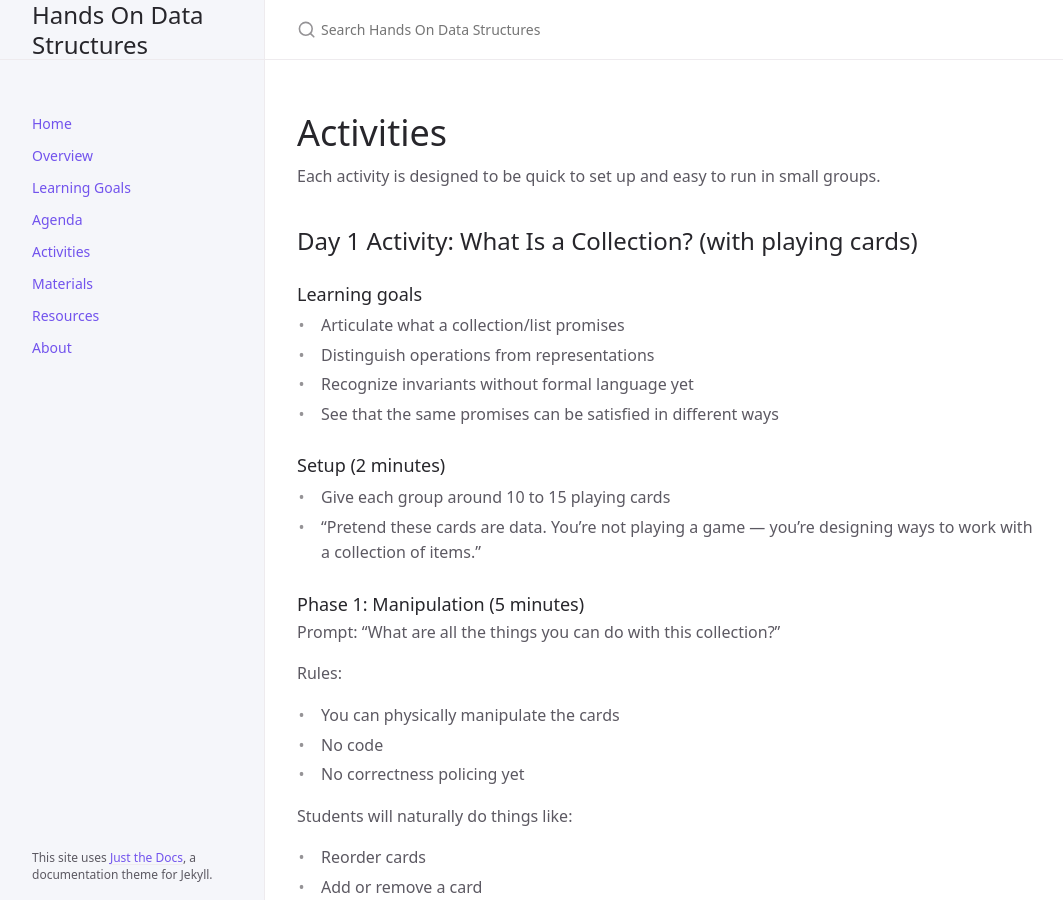
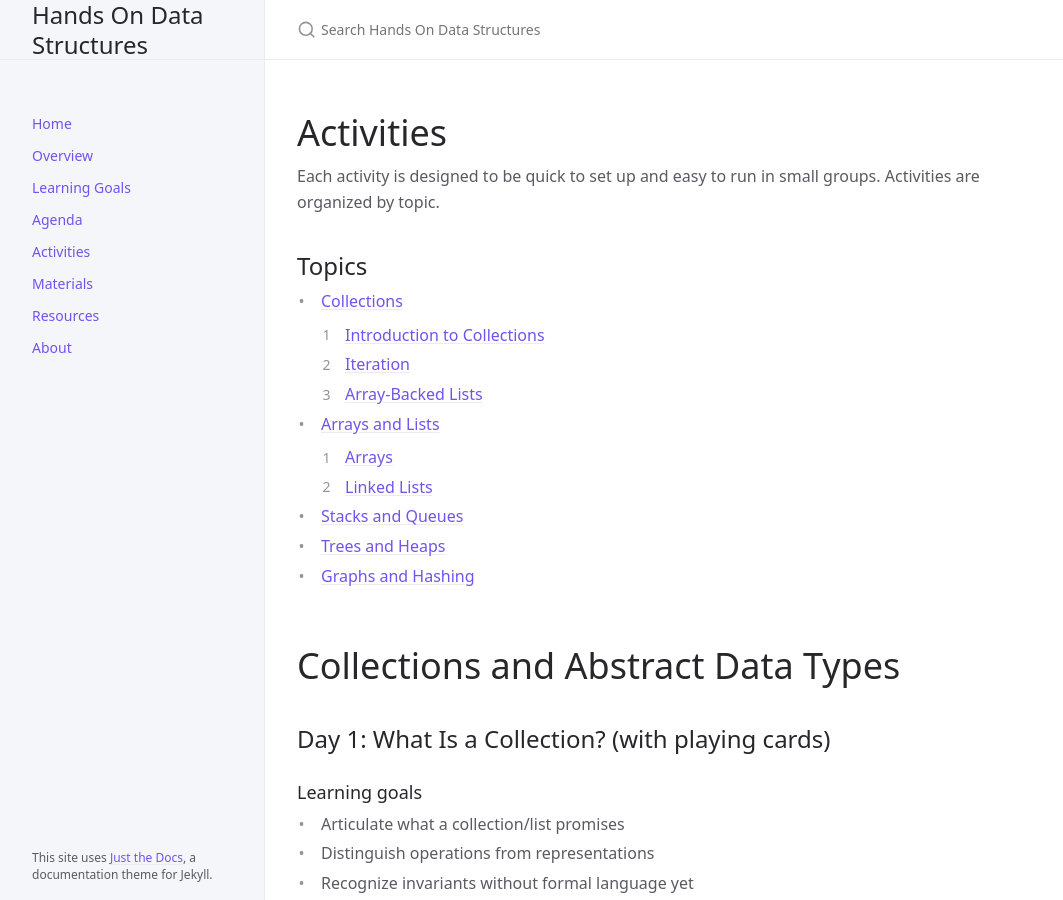
Before and after one commit to handsondatastructures/handsondatastructures.github.io, a Jekyll site: the page built from docs/activities.md, in a window 1280 px wide and 900 px high. Shown: the whole window, without its empty margins (107-1170 px from the left). Built offline with Jekyll 4.4.1, drawn with Linux system fonts in a browser that asks for light colours; cached includes are drawn as plain includes; some of the changed text lies outside the part shown.

Commit message:
Edit activity organization and add table of contents

```diff
--- a/docs/activities.md
+++ b/docs/activities.md
@@ -3,11 +3,26 @@ title: Activities
 nav_order: 5
 ---
 
-# Activities
+# <a name="activities"></a> Activities
 
-Each activity is designed to be quick to set up and easy to run in small groups.
+Each activity is designed to be quick to set up and easy to run in small groups. Activities are organized by topic.
 
-## Day 1 Activity: What Is a Collection? (with playing cards)
+## Topics
+
+- [Collections](#collections-and-abstract-data-types)
+  1. [Introduction to Collections](#day-1-what-is-a-collection-with-playing-cards)
+  2. [Iteration](#day-2-iteration-sharing-and-copy-depth-magnets)
+  3. [Array-Backed Lists](#day-3-name-placards-as-array-backed-lists)
+- [Arrays and Lists](#arrays-dynamic-arrays-and-linked-lists)
+  1. [Arrays](#arrays)
+  2. [Linked Lists](#linked-lists)
+- [Stacks and Queues](#stacks-and-queues)
+- [Trees and Heaps](#trees-and-heaps)
+- [Graphs and Hashing](#graphs-and-hashing)
+
+# Collections and Abstract Data Types
+
+## Day 1: What Is a Collection? (with playing cards)
 
 ### Learning goals
 
@@ -101,7 +116,7 @@ What we just discovered:
 
 "In A0, you'll write down the promises for a List before you implement anything."
 
-## Day 2 Activity: Iteration, Sharing, and Copy Depth (Magnets)
+## Day 2: Iteration, Sharing, and Copy Depth (Magnets)
 
 ### Context in the course
 
@@ -268,7 +283,7 @@ Preview future relevance:
 
 If two things change together, they were never separate.
 
-## Day 3 Activity: Name Placards as Array-Backed Lists
+## Day 3: Name Placards as Array-Backed Lists
 
 ### Context in the course
 
@@ -381,27 +396,27 @@ Preview upcoming material:
 
 Arrays are a simple and fast way to represent lists — until the list needs to change.
 
-## Arrays and dynamic arrays
+# Arrays, dynamic arrays, and linked lists
 
+## Arrays
 - **Human array:** Participants stand in numbered positions and exchange cards to model indexing and updates.
 - **Resize moment:** Add new participants to show reallocation and copying costs.
 
-## Stacks and queues
+## Linked Lists
+- **Yarn links:** Participants hold a card and connect with yarn to show next pointers.
+- **Insertion challenge:** Add a new node and rewire links to highlight constant-time insertion.
+
+# Stacks and queues
 
 - **Stack of plates:** Use cups or cards to model push/pop and LIFO behavior.
 - **Queue line:** Participants enqueue/dequeue to model FIFO and head/tail pointers.
 
-## Linked lists
-
-- **Yarn links:** Participants hold a card and connect with yarn to show next pointers.
-- **Insertion challenge:** Add a new node and rewire links to highlight constant-time insertion.
-
-## Trees and heaps
+# Trees and heaps
 
 - **Human tree:** Participants arrange themselves into a binary tree and perform traversals.
 - **Heap swaps:** Use numbered cards to model heapify and priority ordering.
 
-## Graphs and hashing
+# Graphs and hashing
 
 - **Graph walk:** Tape nodes on the floor and navigate edges to model BFS/DFS.
 - **Hash buckets:** Place cards into bins and simulate collisions with chains.
```
Also changed, not shown: 19 other files.
